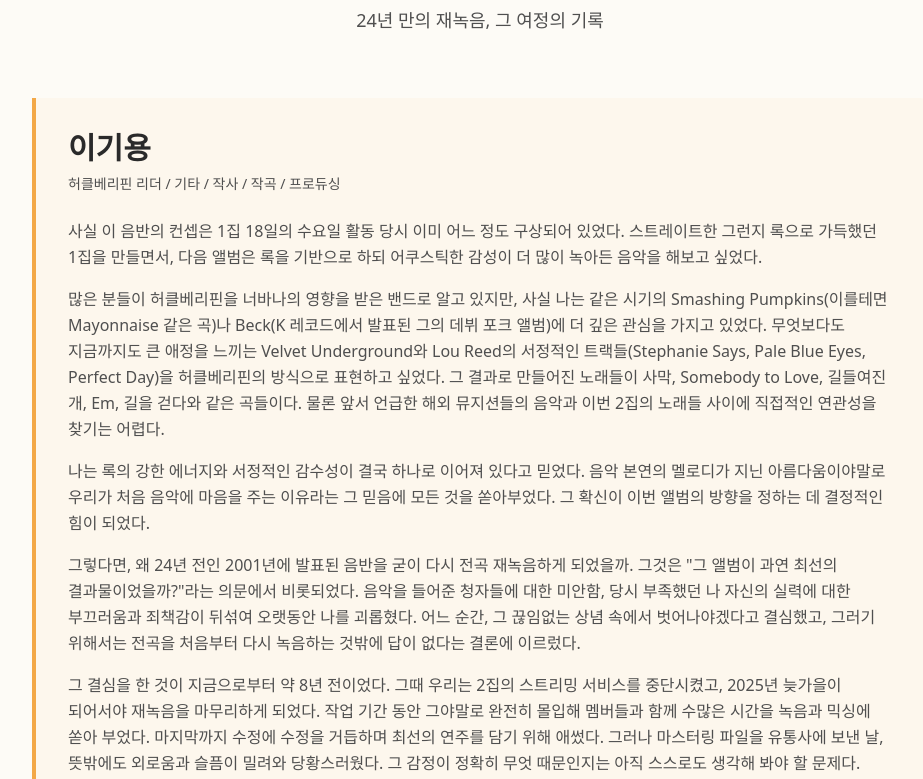
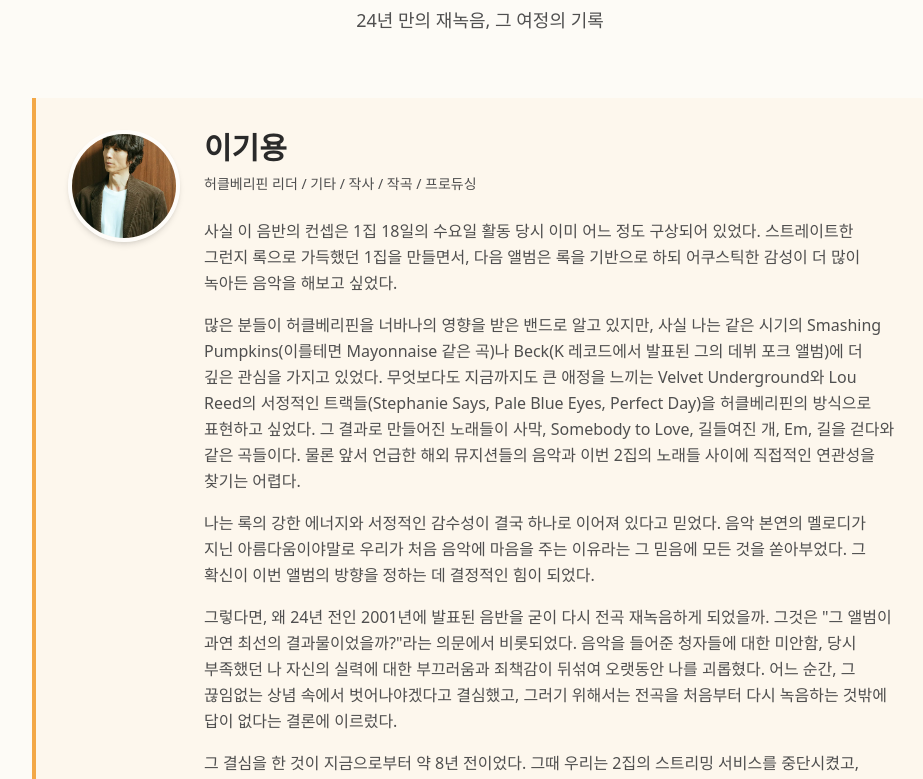
Before and after one commit to hwangtab/huckleberryfinn-epk, a Next.js app: page / in a window 1280 px wide. Shown: the part 7700-8479 px from the top of the page, without its empty margins (160-1083 px from the left). Built offline with nearby package versions, Linux system fonts and the light colour scheme; a web font is replaced by a local one.

Commit message:
refactor: Add producer portraits and contributor guide

```diff
--- a/app/_components/SectionProducerNote.tsx
+++ b/app/_components/SectionProducerNote.tsx
@@ -1,5 +1,6 @@
 'use client';
 
+import Image from 'next/image';
 import { motion, Variants } from 'framer-motion';
 import Heading from '@/components/ui/Heading';
 import { producerNotes } from '@/app/data/producerNotes';
@@ -65,6 +66,21 @@ export default function SectionProducerNote() {
                   : 'border-hbf-charcoal bg-hbf-charcoal/5'
               }`}
             >
+              <div className="flex flex-col md:flex-row md:items-start md:gap-6">
+                {note.image && (
+                  <div className="flex-shrink-0 mb-6 md:mb-0">
+                    <Image
+                      src={note.image.src}
+                      alt={note.image.alt}
+                      width={120}
+                      height={120}
+                      sizes="120px"
+                      className="h-28 w-28 rounded-full object-cover border-4 border-white/70 shadow-md"
+                    />
+                  </div>
+                )}
+
+                <div className="flex-1">
                   {/* Author Header */}
                   <header className="mb-6">
                     <h3 className="text-2xl md:text-3xl font-bold text-hbf-charcoal mb-2">
@@ -86,6 +102,8 @@ export default function SectionProducerNote() {
                       </p>
                     ))}
                   </div>
+                </div>
+              </div>
             </motion.article>
           ))}
         </motion.div>
--- a/app/data/producerNotes.ts
+++ b/app/data/producerNotes.ts
@@ -5,12 +5,20 @@ export interface ProducerNote {
   author: string;
   role: string;
   content: string[];
+  image?: {
+    src: string;
+    alt: string;
+  };
 }
 
 export const producerNotes: ProducerNote[] = [
   {
     author: "이기용",
     role: "허클베리핀 리더 / 기타 / 작사 / 작곡 / 프로듀싱",
+    image: {
+      src: "/images/profile/이기용.webp",
+      alt: "허클베리핀 리더 이기용 프로필 사진"
+    },
     content: [
       "사실 이 음반의 컨셉은 1집 18일의 수요일 활동 당시 이미 어느 정도 구상되어 있었다. 스트레이트한 그런지 록으로 가득했던 1집을 만들면서, 다음 앨범은 록을 기반으로 하되 어쿠스틱한 감성이 더 많이 녹아든 음악을 해보고 싶었다.",
 
@@ -30,6 +38,10 @@ export const producerNotes: ProducerNote[] = [
   {
     author: "성장규",
     role: "기타 / 신스 / 드럼 / 프로그래밍 / 믹싱 / 마스터링",
+    image: {
+      src: "/images/profile/성장규.webp",
+      alt: "허클베리핀 멤버 성장규 프로필 사진"
+    },
     content: [
       "작업을 하게 되면서 오랜만에 예전 2집을 천천히 정주행해봤어요. 다시 들어보니 새롭게 느껴지는 곡들도 있었고, 마치 오래된 보물상자를 여는 기분이더라고요. 그런데 지금 들어보면 사운드적으로 아쉬운 부분이 많았어요. 멤버들도 아마 그런 점이 가장 마음에 남았던 것 같아요. 그래서 결국 다시 만들기로 했죠.",
 
```
Also changed, not shown: 1 other file (tests, documents, lock files or other folders). Lines whose indentation alone changed are shown as unchanged.
